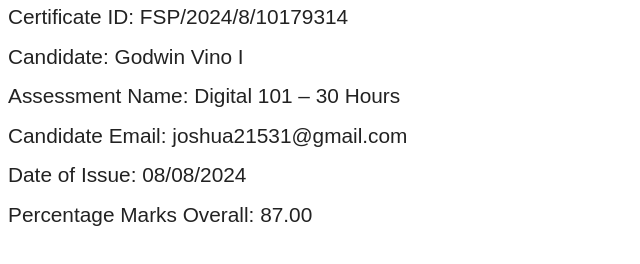
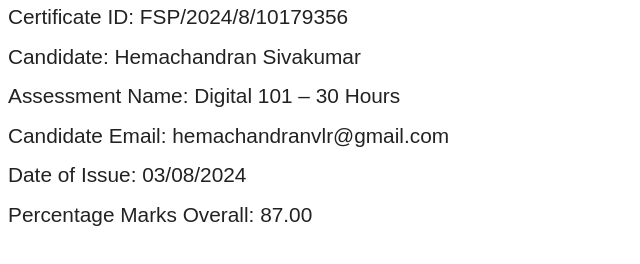
Before and after one commit to Hemachandran53/inspiration-fun-7467.my.salesforce-sites-, a plain HTML site: page index.html in a window 1280 px wide. Shown: the whole page, without its empty margins (0-640 px from the left). Drawn offline with Linux system fonts and the light colour scheme.

Commit message:
first commit

```diff
--- a/index.html
+++ b/index.html
@@ -22,11 +22,11 @@
         font-family: Arial, Helvetica, sans-serif;
       "
     >
-      <p>Certificate ID: FSP/2024/8/10179314</p>
-      <p>Candidate: Godwin Vino I</p>
+      <p>Certificate ID: FSP/2024/8/10179356</p>
+      <p>Candidate: Hemachandran Sivakumar</p>
       <p>Assessment Name: Digital 101 – 30 Hours</p>
-      <p>Candidate Email: joshua21531@gmail.com</p>
-      <p>Date of Issue: 08/08/2024</p>
+      <p>Candidate Email: hemachandranvlr@gmail.com</p>
+      <p>Date of Issue: 03/08/2024</p>
       <p>Percentage Marks Overall: 87.00</p>
     </div>
   </body>
```
